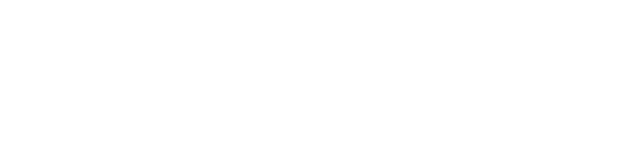
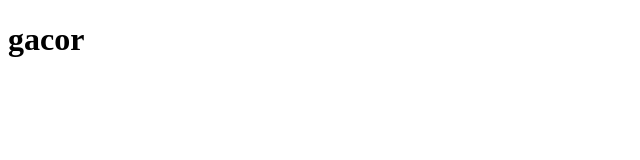
Before and after one commit to Sanandra-azw/belajargit, a plain HTML site: page index.html in a window 1280 px wide. Shown: the whole page, without its empty margins (0-640 px from the left). Drawn offline with Linux system fonts and the light colour scheme.

Commit message:
belajargit

```diff
--- a/index.html
+++ b/index.html
@@ -6,6 +6,6 @@
     <title>Document</title>
 </head>
 <body>
-
+    <h1>gacor</h1>
 </body>
 </html>
```
